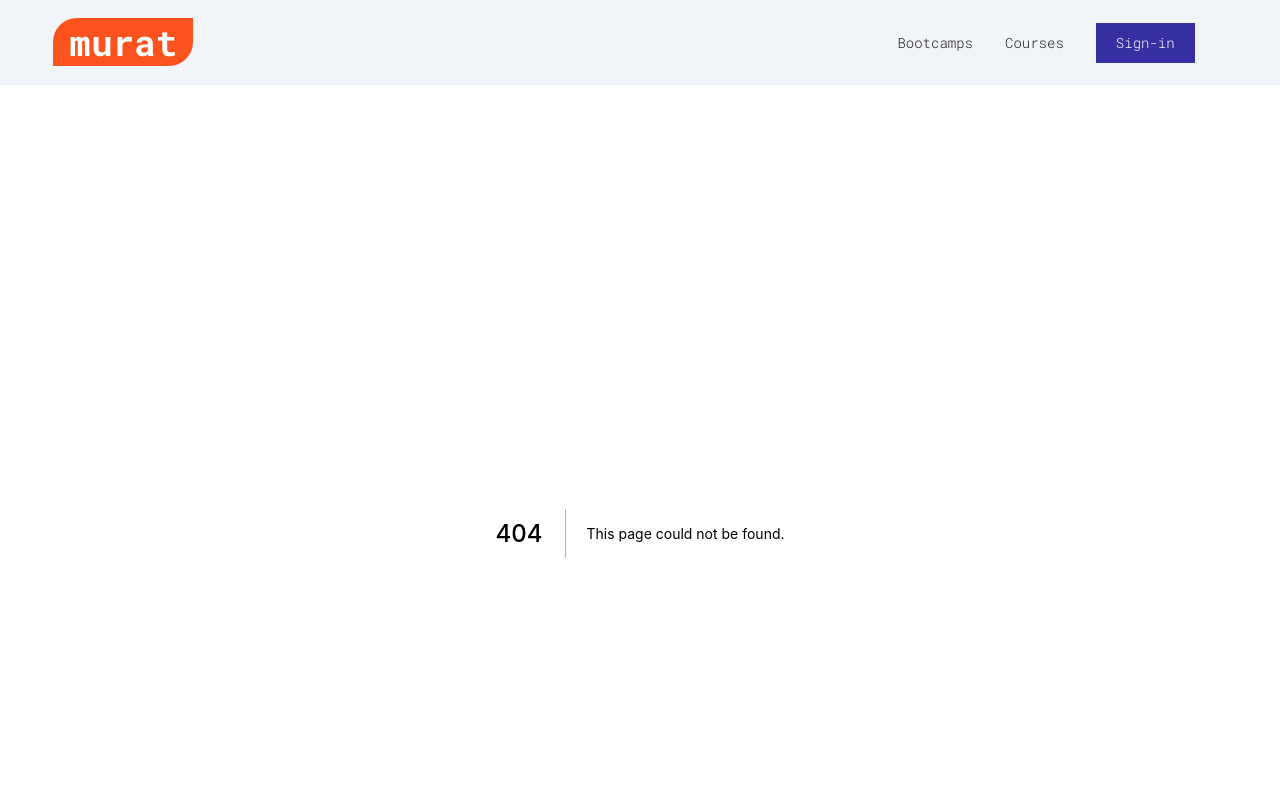
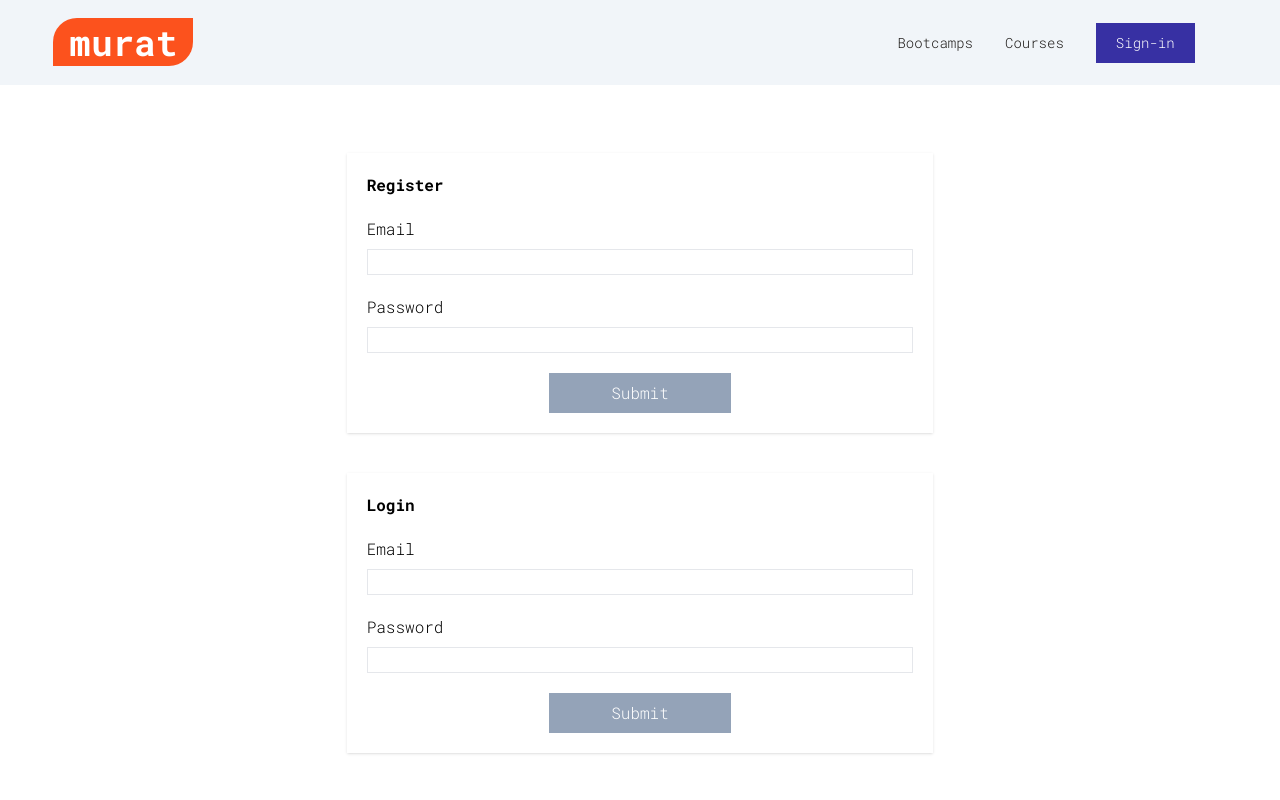
Before and after one commit to muratdem1r/bootcamp-nextjs, a Next.js app: page /signin-signup in a window 1280 px wide. Before the commit this address had no page. Shown: the top 800 px of the page. Built offline with nearby package versions, Linux system fonts and the light colour scheme.

Commit message:
signin, signup forms

```diff
--- a/components/courses/CourseItem.js
+++ b/components/courses/CourseItem.js
@@ -10,7 +10,7 @@ function CourseItem({ course }) {
   };
 
   return (
-    <Card className="bg-custom-orange bg-opacity-70">
+    <Card className="bg-orange-200">
       <h1 className="text-white font-bold text-2xl text-center">
         {course.title}
       </h1>
--- a/components/layout/Navbar.js
+++ b/components/layout/Navbar.js
@@ -60,14 +60,9 @@ function Navbar() {
             >
               <Link href="/courses">Courses</Link>
             </li>
-            <li
-              onClick={() => {
-                setIsOpen(false);
-              }}
-              className={router.pathname === "/signin" ? styles.active : ""}
-            >
+            <li>
               <Button className="py-2.5 px-5 bg-indigo-800">
-                <Link href="/signin">Sign-in</Link>
+                <Link href="/signin-signup">Sign-in</Link>
               </Button>
             </li>
           </ul>
--- /dev/null
+++ b/components/signin-signup-form/SigninSignupForm.js
@@ -0,0 +1,58 @@
+import React from "react";
+import Button from "../ui/Button";
+
+function SigninSignupForm() {
+  const registerSubmitHandler = (e) => {
+    e.preventDefault();
+  };
+  const loginSubmitHandler = (e) => {
+    e.preventDefault();
+  };
+
+  return (
+    <>
+      <form
+        className="flex flex-col gap-5 p-5 shadow my-5"
+        onSubmit={registerSubmitHandler}
+      >
+        <h1 className="font-bold">Register</h1>
+        <div className="flex flex-col gap-2">
+          <label htmlFor="email">Email</label>
+          <input className="border" type="email" name="email" id="email" />
+        </div>
+        <div className="flex flex-col gap-2">
+          <label htmlFor="password">Password</label>
+          <input
+            className="border"
+            type="password"
+            name="password"
+            id="password"
+          />
+        </div>
+        <Button className="bg-slate-400 w-1/3 mx-auto py-2">Submit</Button>
+      </form>
+      <form
+        className="flex flex-col gap-5 p-5 shadow my-10"
+        onSubmit={loginSubmitHandler}
+      >
+        <h1 className="font-bold">Login</h1>
+        <div className="flex flex-col gap-2">
+          <label htmlFor="email">Email</label>
+          <input className="border" type="email" name="email" id="email" />
+        </div>
+        <div className="flex flex-col gap-2">
+          <label htmlFor="password">Password</label>
+          <input
+            className="border"
+            type="password"
+            name="password"
+            id="password"
+          />
+        </div>
+        <Button className="bg-slate-400 w-1/3 mx-auto py-2">Submit</Button>
+      </form>
+    </>
+  );
+}
+
+export default SigninSignupForm;
--- a/pages/bootcamps/index.js
+++ b/pages/bootcamps/index.js
@@ -1,11 +1,16 @@
 // domain.com/bootcamps
+
 import axios from "axios";
+import { FaRegHandPointDown } from "react-icons/fa";
 import BootcampList from "../../components/bootcamps/BootcampList";
 
 function BootcampsPage({ bootcamps }) {
   return (
     <>
-      <h1 className="text-3xl font-bold underline text-center">Bootcamps!</h1>
+      <h1 className="text-3xl font-bold text-center mb-8">
+        Bootcamps
+        <FaRegHandPointDown className="inline" />
+      </h1>
       <BootcampList bootcamps={bootcamps} />
     </>
   );
--- a/pages/courses/index.js
+++ b/pages/courses/index.js
@@ -1,12 +1,16 @@
 // domain.com/courses
 
 import axios from "axios";
+import { FaRegHandPointDown } from "react-icons/fa";
 import CoursesList from "../../components/courses/CoursesList";
 
 function CoursesPage({ courses }) {
   return (
     <>
-      <h1 className="text-3xl font-bold underline text-center">Courses!</h1>
+      <h1 className="text-3xl font-bold text-center mb-8">
+        Courses
+        <FaRegHandPointDown className="inline" />
+      </h1>
       <CoursesList courses={courses} />
     </>
   );
--- /dev/null
+++ b/pages/signin-signup/index.js
@@ -0,0 +1,11 @@
+import SigninSignupForm from "../../components/signin-signup-form/SigninSignupForm";
+
+function SigninSignupPage() {
+  return (
+    <div className="w-full md:w-1/2 md:mx-auto">
+      <SigninSignupForm />
+    </div>
+  );
+}
+
+export default SigninSignupPage;
```
Also changed, not shown: styles/globals.css (line endings or trailing spaces).
